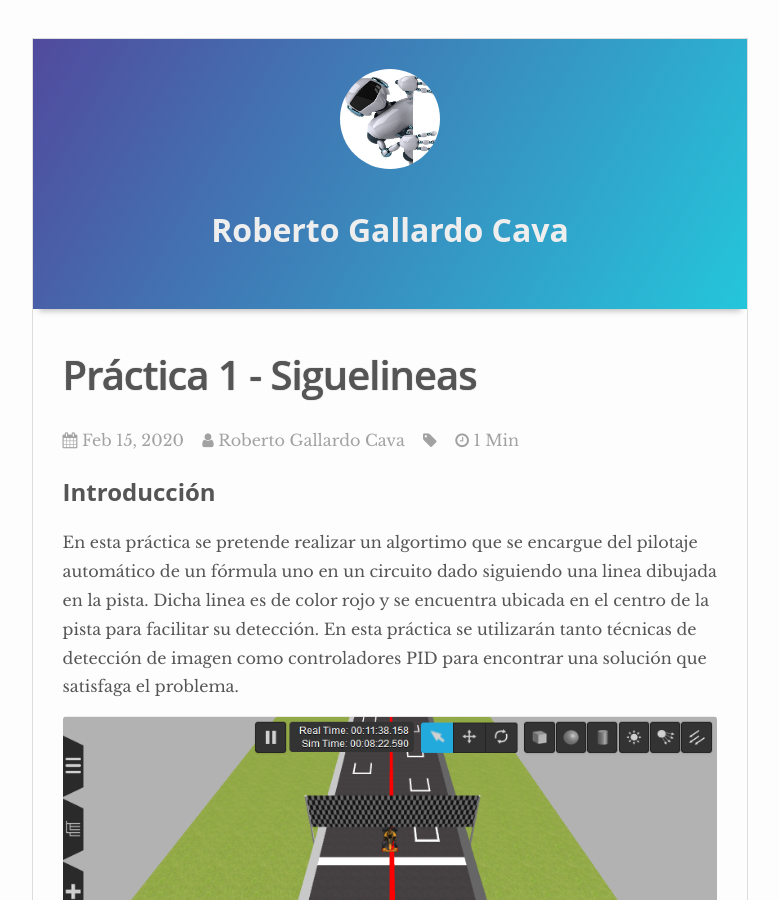
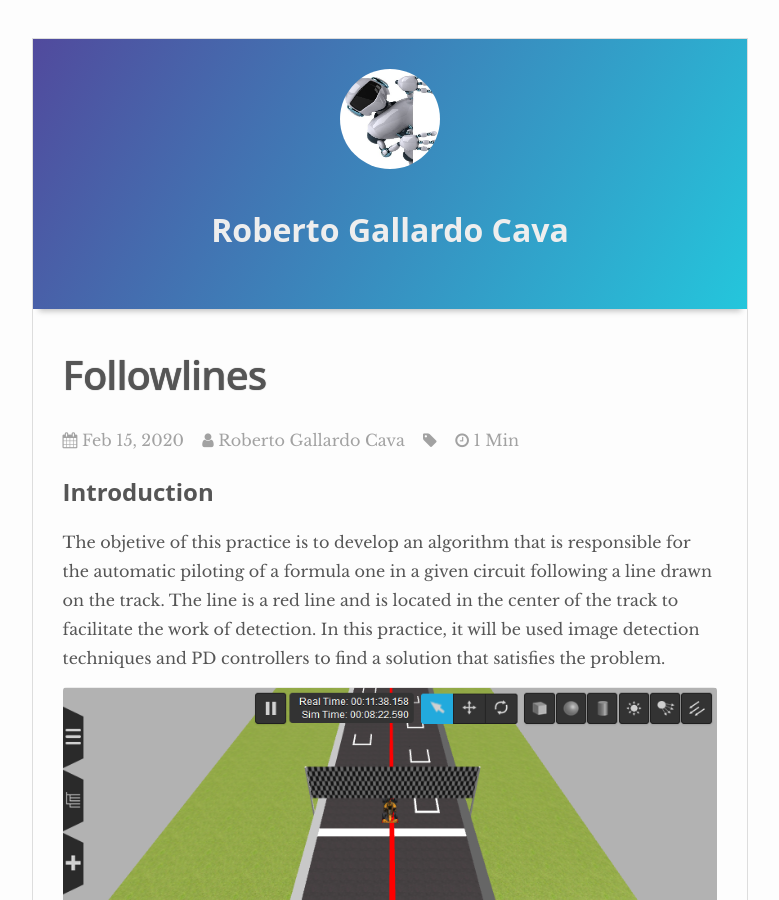
Before and after one commit to RoberG/MUVA-Robotica, a Jekyll site: the page built from _posts/2020-02-15-Práctica 1 - Siguelineas.md, in a window 1280 px wide and 900 px high. Shown: the whole window, without its empty margins (250-1029 px from the left). Built offline with Jekyll 4.4.1, drawn with Linux system fonts in a browser that asks for light colours; nearby versions of some CDN libraries.

Commit message:
Update 2020-02-15-Práctica 1 - Siguelineas.md

```diff
--- a/_posts/2020-02-15-Práctica 1 - Siguelineas.md
+++ b/_posts/2020-02-15-Práctica 1 - Siguelineas.md
@@ -1,15 +1,17 @@
 ---
 layout: post
-title: Práctica 1 - Siguelineas
-description: Memoria de la práctica 1, donde se explicarán los progresos realizados en su desarrollo
+title: Followlines
+description:
 author: Roberto Gallardo Cava
 ---
 
-## Introducción
+## Introduction
 
-En esta práctica se pretende realizar un algortimo que se encargue del pilotaje automático de un fórmula uno en un circuito dado siguiendo una linea dibujada en la pista.
-Dicha linea es de color rojo y se encuentra ubicada en el centro de la pista para facilitar su detección. En esta práctica se utilizarán tanto técnicas de detección de imagen
-como controladores PID para encontrar una solución que satisfaga el problema.
+The objetive of this practice is to develop an algorithm that is responsible for the automatic piloting of a formula one in a given circuit following a line drawn on the track.
+The line is a red line and is located in the center of the track to facilitate the work of detection. In this practice, it will be used image detection techniques and PD controllers
+to find a solution that satisfies the problem.
+
+
 
 ![sample post]({{site.baseurl}}/images/inicio.PNG)
 
```
